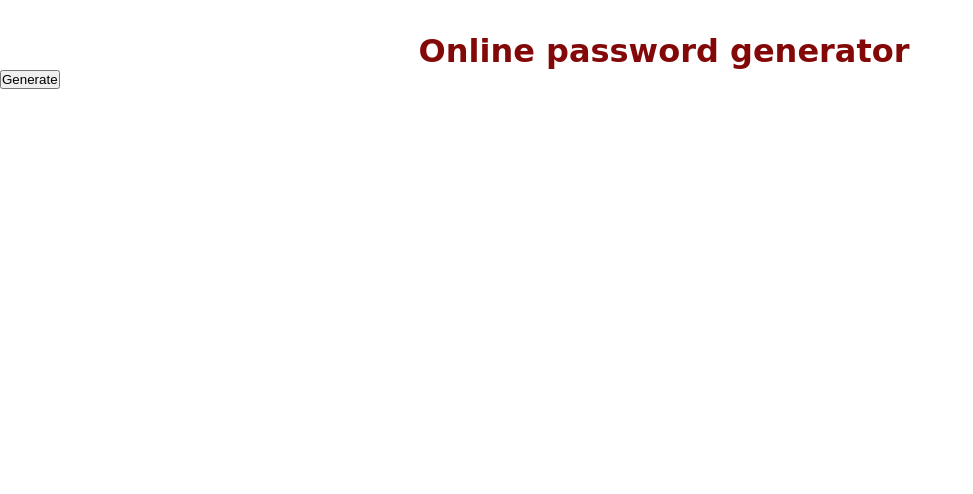
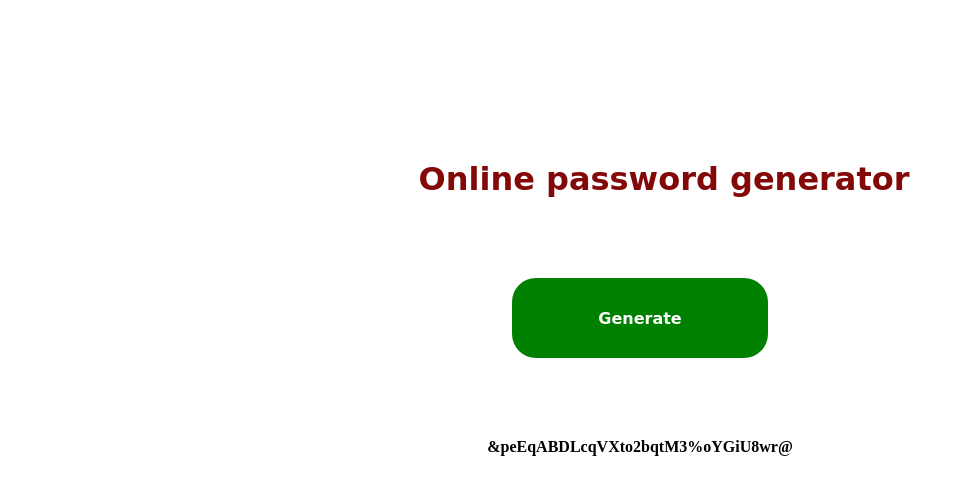
Before and after one commit to iulianSta/passGen, a plain HTML site: page index.html in a window 1280 px wide. Both pictures are taken after a click on the button "Generate". Shown: the whole page, without its empty margins (0-973 px from the left). Drawn offline with Linux system fonts and the light colour scheme; a web font is replaced by a local one.

Commit message:
Page style

```diff
--- a/css/style.css
+++ b/css/style.css
@@ -11,6 +11,9 @@
 :root {
   --zen: "Zen Dots", cursive, sans-serif;
   --red: rgb(131, 8, 8);
+  --white: white;
+  --green: green;
+  --neon: #39ff14;
 }
 /* Body style */
 body {
@@ -19,7 +22,7 @@ body {
 }
 /* H1 style */
 h1 {
-  margin: 2rem 0 0 3rem;
+  margin: 10rem 0 0 3rem;
   font-family: var(--zen);
   color: var(--red);
   display: flex;
@@ -27,3 +30,39 @@ h1 {
   justify-content: center;
   flex-flow: row wrap;
 }
+/* Form style */
+form {
+  margin-top: 5rem;
+  display: flex;
+  align-items: center;
+  justify-content: center;
+  flex-direction: column;
+}
+/* Button style */
+input[type="button"] {
+  font-family: var(--zen);
+  font-size: 1em;
+  font-weight: bold;
+  background-color: var(--green);
+  color: var(--white);
+  margin-bottom: 10vh;
+  width: 20vw;
+  height: 10vh;
+  border: none;
+  border-radius: 1.5em;
+  cursor: pointer;
+  transition: 0.2s;
+}
+/* Div style*/
+div {
+  font-size: 1rem;
+  font-weight: bold;
+  display: flex;
+  align-self: center;
+  flex-flow: wrap;
+}
+/* Button hover efect */
+input[type="button"]:hover {
+  font-size: 2em;
+  background-color: var(--neon);
+}
--- a/script/index.js
+++ b/script/index.js
@@ -85,15 +85,21 @@ const passwordGen = () => {
   }
   return result;
 };
+
 // Generate function
 const generatePass = (e) => {
   e.preventDefault();
   let button = document.querySelector("input");
-  if (button == "click") {
-    let result = document.querySelector(".result");
-    let span = document.createElement("span");
-    let addPass = result.appendChild(span);
-    button.addEventListener("click", passwordGen());
-  }
+  let result = document.querySelector(".result");
+  let div = document.createElement("div");
+
+  const value = passwordGen();
+  div.textContent = value;
+
+  result.appendChild(div);
+
+  let del = button;
+  del.addEventListener("click", () => div.remove());
 };
-console.log(passwordGen());
+//console.log(passwordGen());
+document.querySelector("input").addEventListener("click", generatePass);
```
